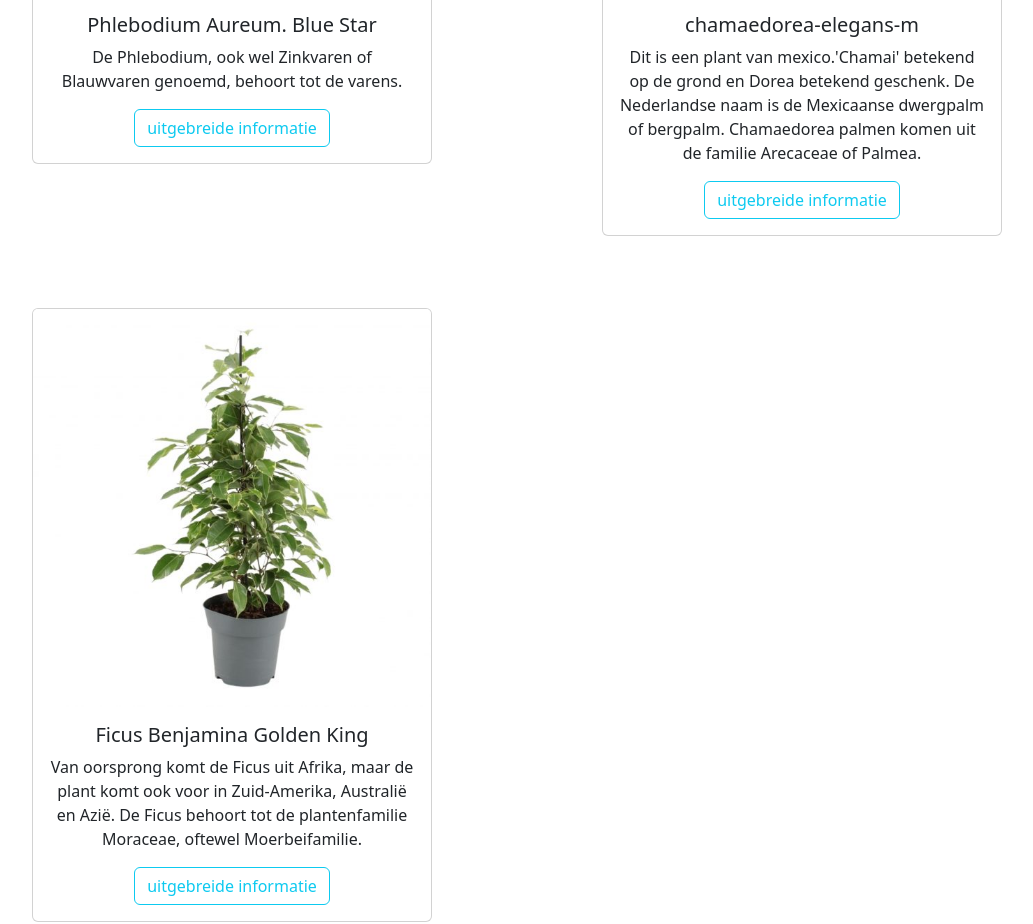
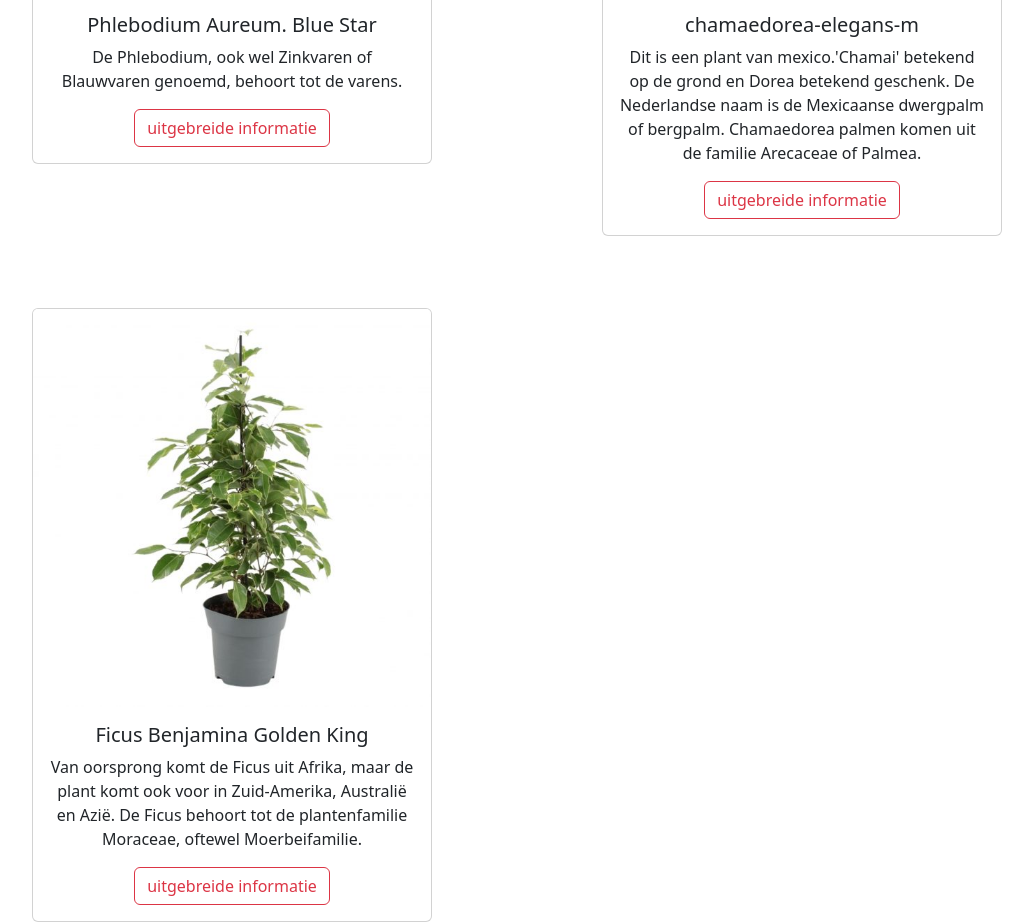
Before and after one commit to JurTeuwen/website_Watervoedingsysteem, a plain HTML site: page subpagina's/soortenplanten.html in a window 1280 px wide. Shown: the part 490-1414 px from the top of the page, without its empty margins (50-1083 px from the left). Drawn offline with nearby package versions, Linux system fonts and the light colour scheme.

Commit message:
Soorten planten

```diff
--- a/subpagina's/soortenplanten.html
+++ b/subpagina's/soortenplanten.html
@@ -28,7 +28,7 @@
           <div class="card-body">
             <h5 class="card-title">Phlebodium Aureum. Blue Star</h5>
             <p class="card-text">De Phlebodium, ook wel Zinkvaren of Blauwvaren genoemd, behoort tot de varens.</p>
-            <a href="https://www.123planten.nl/verzorging/tips-phlebodium" class="btn btn-outline-info">uitgebreide
+            <a href="https://www.123planten.nl/verzorging/tips-phlebodium" class="btn btn-outline-danger">uitgebreide
               informatie</a>
           </div>
         </div>
@@ -42,7 +42,7 @@
               De Nederlandse naam is de Mexicaanse dwergpalm of bergpalm. Chamaedorea palmen komen uit de familie
               Arecaceae of Palmea.</p>
             <a href="https://www.123planten.nl/verzorging/tips-chamaedorea-bergpalm"
-              class="btn btn-outline-info">uitgebreide
+              class="btn btn-outline-danger">uitgebreide
               informatie</a>
           </div>
         </div>
@@ -54,7 +54,7 @@
             <h5 class="card-title">Ficus Benjamina Golden King</h5>
             <p class="card-text">Van oorsprong komt de Ficus uit Afrika, maar de plant komt ook voor in Zuid-Amerika,
               Australië en Azië. De Ficus behoort tot de plantenfamilie Moraceae, oftewel Moerbeifamilie.</p>
-            <a href="https://www.123planten.nl/verzorging/tips-ficus" class="btn btn-outline-info">uitgebreide
+            <a href="https://www.123planten.nl/verzorging/tips-ficus" class="btn btn-outline-danger">uitgebreide
               informatie</a>
           </div>
         </div>
@@ -68,7 +68,7 @@
             <h5 class="card-title">Dracaena Frangrans</h5>
             <p class="card-text">De Dracaena is in Nederland ook bekend onder de naam Drakenbloedboom. Voornamelijk komt
               de Dracaena voor in Afrika, maar de plant komt ook voor in de tropen van Azië en Midden-Amerika.</p>
-            <a href="https://www.123planten.nl/verzorging/tips-dracaena" class="btn btn-outline-info">uitgebreide
+            <a href="https://www.123planten.nl/verzorging/tips-dracaena" class="btn btn-outline-danger">uitgebreide
               informatie</a>
           </div>
         </div>
@@ -84,7 +84,7 @@
             <p class="card-text">De Calathea is familie van de Marantaceae. De plant is afkomstig uit de oerwouden van
               Zuid-Amerika en het Amazone gebied. De Calathea heeft een grote diversiteit aan kleuren en vormen van de
               bladeren. Voornamelijk zijn deze bladeren groen en paars van kleur, ovaal en rond van vorm.</p>
-            <a href="https://www.123planten.nl/verzorging/tips-calathea" class="btn btn-outline-info">uitgebreide
+            <a href="https://www.123planten.nl/verzorging/tips-calathea" class="btn btn-outline-danger">uitgebreide
               informatie</a>
           </div>
         </div>
```
